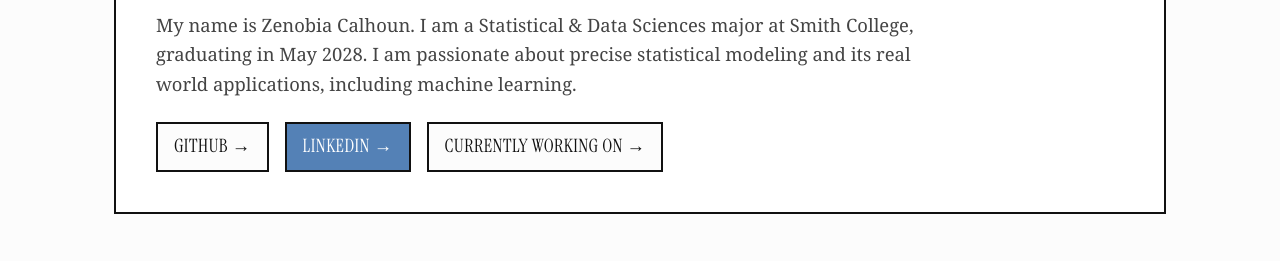
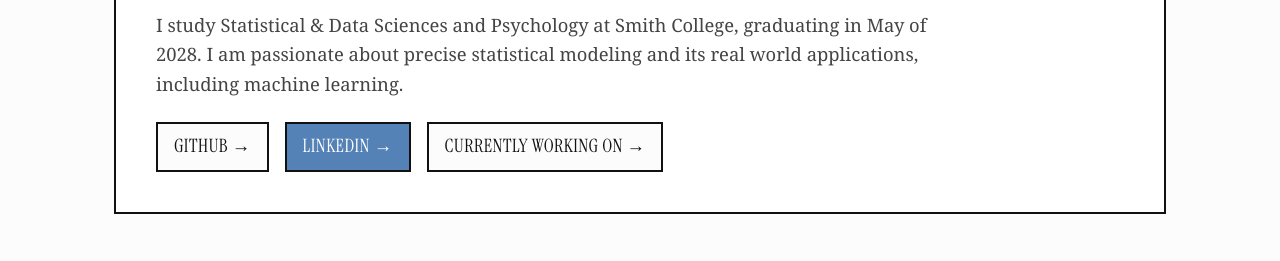
Before and after one commit to zcalhoun-ui/portfolio, a plain HTML site: page index.html in a window 1280 px wide. Shown: the part 278-539 px from the top of the page. Drawn offline with Linux system fonts and the light colour scheme.

Commit message:
rewrite intro

```diff
--- a/index.html
+++ b/index.html
@@ -279,7 +279,7 @@
       <span class="hero-tag">About Me</span>
       <p class="hero-title">Quantitative Analysis, Spatial Modeling & Machine Learning </p>
       <p class="hero-bio">
-        My name is Zenobia Calhoun. I am a Statistical & Data Sciences major at Smith College, graduating in May 2028. I am passionate about precise statistical modeling and its real world applications, including machine learning.
+        I study Statistical & Data Sciences and Psychology at Smith College, graduating in May of 2028. I am passionate about precise statistical modeling and its real world applications, including machine learning.
       </p>
 
       <!-- SOCIAL / CONTACT LINKS -->
```
